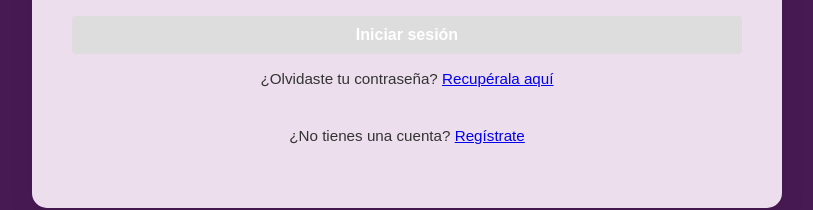
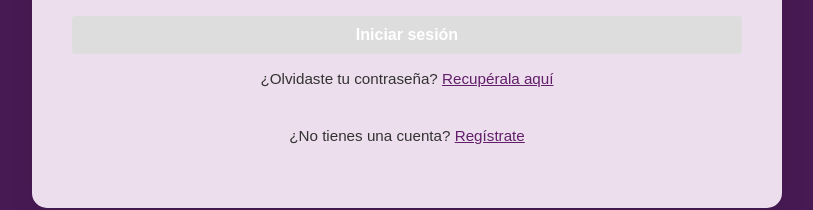
Before and after one commit to SantiagoMangas/front-slack, a React app: page / in a window 1280 px wide. Shown: the part 541-751 px from the top of the page, without its empty margins (233-1046 px from the left). Built offline with nearby package versions, Linux system fonts and the light colour scheme; no server answers; the HTML template or start-up script is replaced by a standard one.

Commit message:
Enrutmaiento corregido

```diff
--- a/src/App.jsx
+++ b/src/App.jsx
@@ -22,11 +22,14 @@ const App = () => {
       <Route path="/forgot-password" element={<ForgotPasswordScreen />} />
       <Route path="/reset-password" element={<ResetPasswordScreen />} />
 
+      <Route element={<ProtectedRoute />}>
         <Route path="/home" element={<HomeScreen />} />
         <Route path="/workspace/new" element={<CreateWorkspaceScreen />} />
         <Route path="/workspace/:workspace_id" element={<WorkspaceScreen />} />
         <Route path="/workspace/:workspace_id/:channel_id" element={<WorkspaceScreen />} />
         <Route path="/profile" element={<UserInfoScreen />} />
+      </Route>
+
     </Routes>
   );
 };
--- a/src/screens/LoginScreen.jsx
+++ b/src/screens/LoginScreen.jsx
@@ -99,10 +99,10 @@ const LoginScreen = () => {
         </button>
 
         <p className="description">
-          ¿Olvidaste tu contraseña? <Link to="/forgot-password">Recupérala aquí</Link>
+          ¿Olvidaste tu contraseña? <span onClick={() => navigate("/forgot-password")} style={{ cursor: "pointer", color: "#611F69", textDecoration: "underline" }}>Recupérala aquí</span>
         </p>
         <p className="description">
-          ¿No tienes una cuenta? <Link to="/register">Regístrate</Link>
+          ¿No tienes una cuenta? <span onClick={() => navigate("/register")} style={{ cursor: "pointer", color: "#611F69", textDecoration: "underline" }}>Regístrate</span>
         </p>
       </form>
     </main>
```
